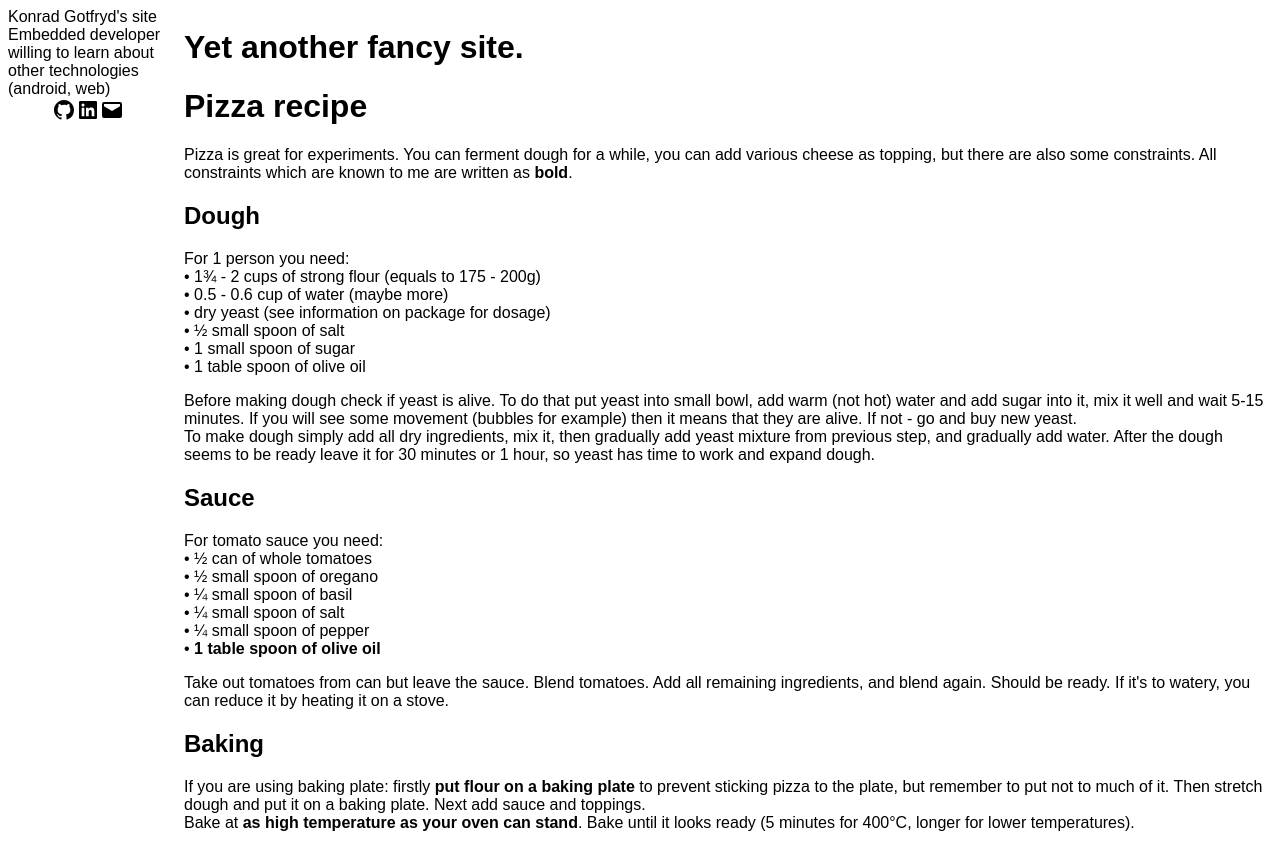
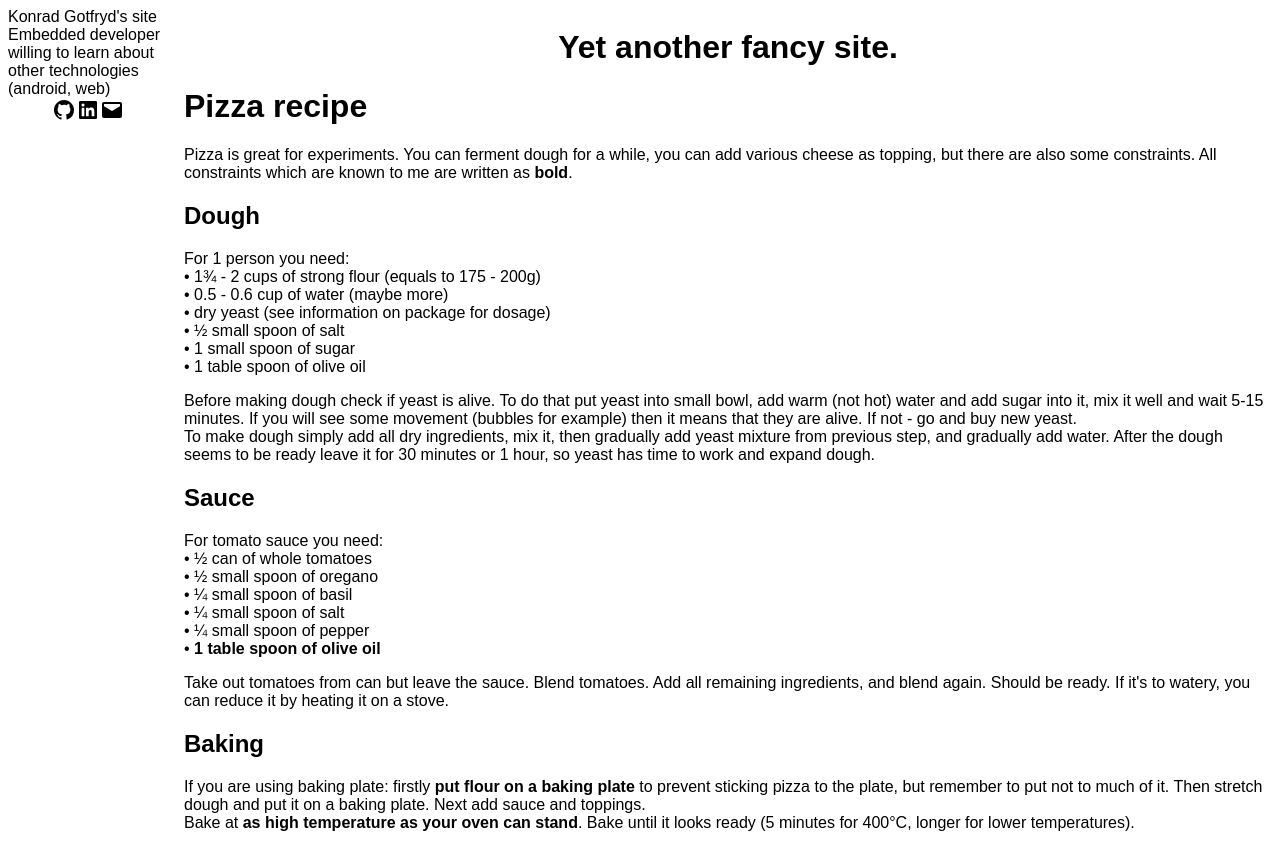
Before and after one commit to stsrc/site, a React (Create React App) app: page / in a window 1280 px wide. Built offline with nearby package versions, Linux system fonts and the light colour scheme.

Commit message:
Use header style for header.

```diff
--- a/src/App.js
+++ b/src/App.js
@@ -24,7 +24,6 @@ class TestName extends Component {
 
   render() {
     return (
-//      <ReactMarkdown>Happy **life**</ReactMarkdown>
       <ReactMarkdown>{this.state.terms}</ReactMarkdown>
     )
   }
@@ -52,7 +51,9 @@ function App() {
 	</div>
       </div>
       <div id="two">
-	<h1>Yet another fancy site.</h1>
+ 	<div id="header">
+	  <h1>Yet another fancy site.</h1>
+	</div>
         <TestName />
       </div>
     </div>
```
